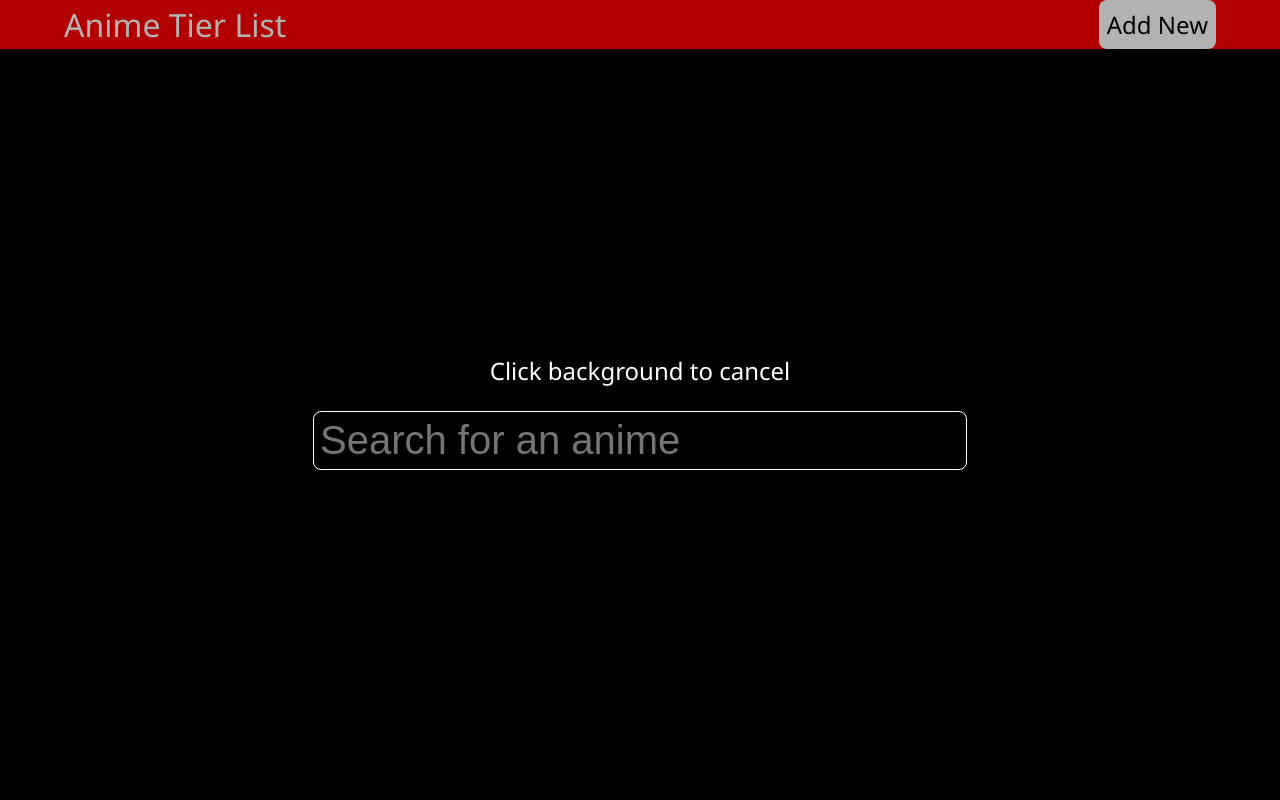
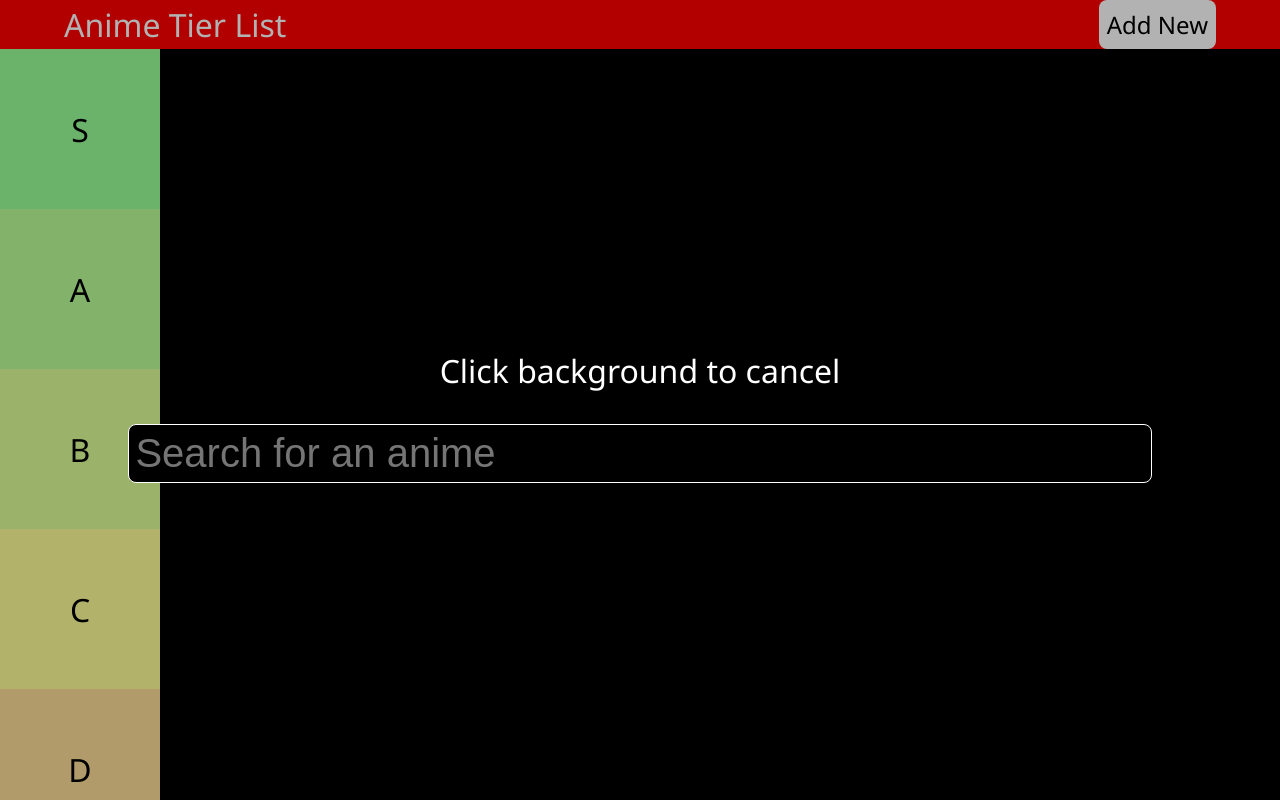
Before and after one commit to Woovie/mal-ranker, a Vue app: page / in a window 1280 px wide. Both pictures are taken after a click on the button "Add New". Shown: the top 800 px of the page. Built offline with nearby package versions, Linux system fonts and the light colour scheme.

Commit message:
Massive App.vue refactor
- Heavily simplified Tier component
- Moved Search to a component
- Minor other rewrites yet to be completed

```diff
--- a/src/App.vue
+++ b/src/App.vue
@@ -1,8 +1,7 @@
 <script setup>
   import Tier from './components/Tier.vue';
-  import TierLabel from './components/TierLabel.vue';
-  import TierDropzone from './components/TierDropzone.vue';
-  import axios from 'axios';
+  import Search from './components/Search.vue';
+  import AnimeCard from './components/AnimeCard.vue';
 </script>
 
 <template>
@@ -15,72 +14,15 @@
     </div>
   </div>
   <div id="tierContainer">
-    <Tier>
-      <TierLabel bgcol="hsl(120, 100%, 80%)" tier="S">
-
-      </TierLabel>
-      <TierDropzone>
-
-      </TierDropzone>
-    </Tier>
-    <Tier>
-      <TierLabel bgcol="hsl(100, 100%, 80%)" tier="A">
-
-      </TierLabel>
-      <TierDropzone>
-
-      </TierDropzone>
-    </Tier>
-    <Tier>
-      <TierLabel bgcol="hsl(80, 100%, 80%)" tier="B">
-
-      </TierLabel>
-      <TierDropzone>
-
-      </TierDropzone>
-    </Tier>
-    <Tier>
-      <TierLabel bgcol="hsl(60, 100%, 80%)" tier="C">
-
-      </TierLabel>
-      <TierDropzone>
-
-      </TierDropzone>
-    </Tier>
-    <Tier>
-      <TierLabel bgcol="hsl(40, 100%, 80%)" tier="D">
-
-      </TierLabel>
-      <TierDropzone>
-
-      </TierDropzone>
-    </Tier>
-    <Tier>
-      <TierLabel bgcol="hsl(20, 100%, 80%)" tier="F">
-
-     </TierLabel>
-     <TierDropzone>
-
-      </TierDropzone>
-    </Tier>
-    <Tier>
-      <TierLabel bgcol="hsl(20, 0%, 80%)" tier="Unranked">
-
-     </TierLabel>
-     <TierDropzone>
-
-      </TierDropzone>
-    </Tier>
+    <Tier bgcol="hsl(120, 100%, 80%)" tier="S"></Tier>
+    <Tier bgcol="hsl(100, 100%, 80%)" tier="A"></Tier>
+    <Tier bgcol="hsl(80, 100%, 80%)" tier="B"></Tier>
+    <Tier bgcol="hsl(60, 100%, 80%)" tier="C"></Tier>
+    <Tier bgcol="hsl(40, 100%, 80%)" tier="D"></Tier>
+    <Tier bgcol="hsl(20, 100%, 80%)" tier="F"></Tier>
+    <Tier bgcol="hsl(20, 0%, 80%)" tier="Unranked"></Tier>
   </div>
-  <div v-if="isShowingSearch" @click="hideSearch" id="searchBoxHolder">
-    <div @click.stop id="searchBox">
-      <p>Click background to cancel</p>
-      <input @input="searchForAnime" aria-label="search" v-model="searchString" type="text" placeholder="Search for an anime" id="searchInput" />
-      <div id="searchResults">
-
-      </div>
-    </div>
-  </div>
+  <Search v-if="isShowingSearch" @chose-anime="choseAnime" @hide-search="hideSearch"></Search>
 </template>
 
 <script>
@@ -88,63 +30,40 @@
     data() {
       return {
         isShowingSearch: false,
-        animes: [],
-        searchString: '',
-        axiosInstance: axios.create({
-          baseURL: '/api',
-          timeout: 1000,
-          headers: {
-            'Content-Type': 'application/json',
-          },
-          responseType: 'json',
-          method: 'get',
-        })
+        animeRanks: {
+          "S": [],
+          "A": [],
+          "B": [],
+          "C": [],
+          "D": [],
+          "F": [],
+          "U": []
+        },
+
       }
     },
     methods: {
-      showSearch(event) {
+      showSearch() {
         if (!this.isShowingSearch) {
           this.isShowingSearch = true;
         }
       },
-      hideSearch(event) {
+      hideSearch() {
         if (this.isShowingSearch) {
-          this.searchString = '';
           this.isShowingSearch = false;
         }
       },
-      async searchForAnime() {
-        if (this.searchString.length >= 3) {
-          const results = await this.axiosInstance.get('/anime', {
-            params: {
-              q: this.searchString,
-              limit: 10,
-            }
-          });
-          console.log(results);
-          const responseHolder = document.querySelector('#searchResults');
-          while (responseHolder.firstChild) {
-            responseHolder.removeChild(responseHolder.firstChild);
-          }
-          for (const node of results.data.data) {
-            const anime = node.node;
-            const animeContainer = document.createElement('div');
-            responseHolder.appendChild(animeContainer);
-            animeContainer.classList.add('animeListing');
+      choseAnime(animeID) {
 
-            const imageContainer = document.createElement('img');
-            animeContainer.appendChild(imageContainer);
-            imageContainer.classList.add('animeImage');
-            imageContainer.src = anime.main_picture.medium;
+      },
+      moveAnime() {
 
-            const animeTitle = document.createElement('p');
-            animeContainer.appendChild(animeTitle);
-            animeTitle.innerText = anime.title;
-          }
-        } else {
-          const responseHolder = document.querySelector('#searchResults');
-          while (responseHolder.firstChild) {
-            responseHolder.removeChild(responseHolder.firstChild);
+      },
+      updateDisplayed() {
+        for (let rank in this.animeRanks) {
+          const animes = this.animeRanks[rank];
+          for (let animeID of animes) {
+
           }
         }
       }
@@ -206,61 +125,5 @@ body {
   display: flex;
 }
 
-#searchBoxHolder {
-  position: absolute;
-  width: 100%;
-  height: 100%;
-  display: flex;
-  align-items: center;
-  justify-content: center;
-  background-color: hsla(0, 0%, 0%, 0.3);
-}
 
-#searchBox {
-  display: flex;
-  align-items: center;
-  justify-content: center;
-  flex-direction: column;
-  width: 50%;
-}
-
-#searchBox p {
-  font-size: 0.75rem;
-}
-
-#searchInput {
-  font-size: 1.25rem;
-  border-radius: 0.25rem;
-  background-color: black;
-  color: white;
-  border: solid white 1px;
-  padding: 0.2rem;
-  width: 100%;
-}
-
-#searchResults {
-  max-height: 16rem;
-  overflow-y: scroll;
-  width: 100%;
-}
-
-.animeListing {
-  width: 100%;
-  min-height: 2rem;
-  max-height: 8rem;
-  display: flex;
-  flex-direction: row;
-  align-items: center;
-}
-
-.animeListing p {
-  overflow-wrap: break-word;
-  max-height: 8rem;
-  overflow: hidden;
-}
-
-.animeImage {
-max-height: 8rem;
-width: 4rem;
-}
 </style>
```
